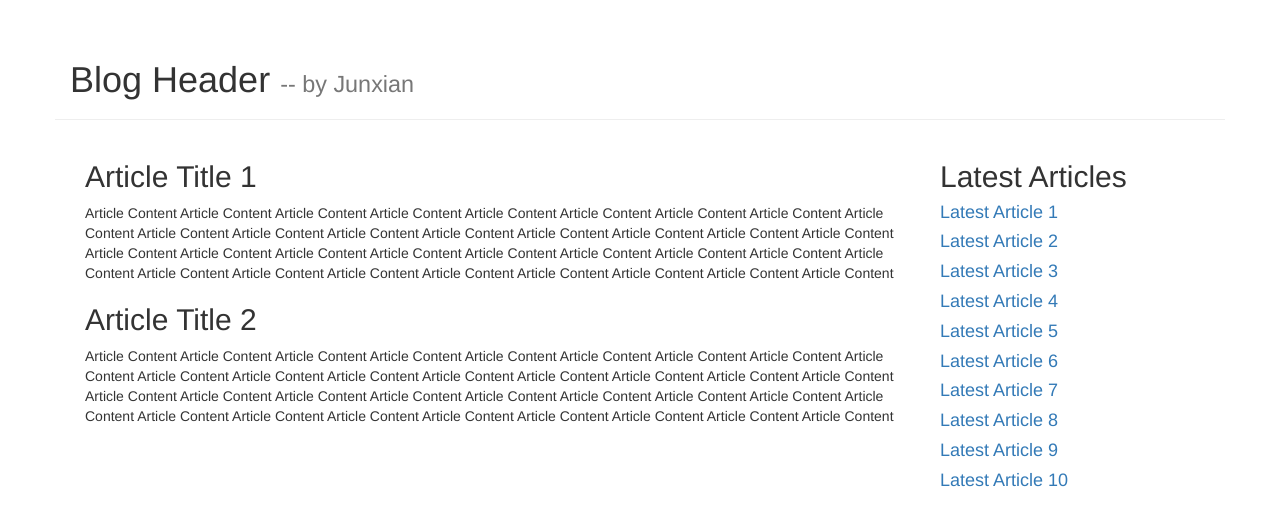
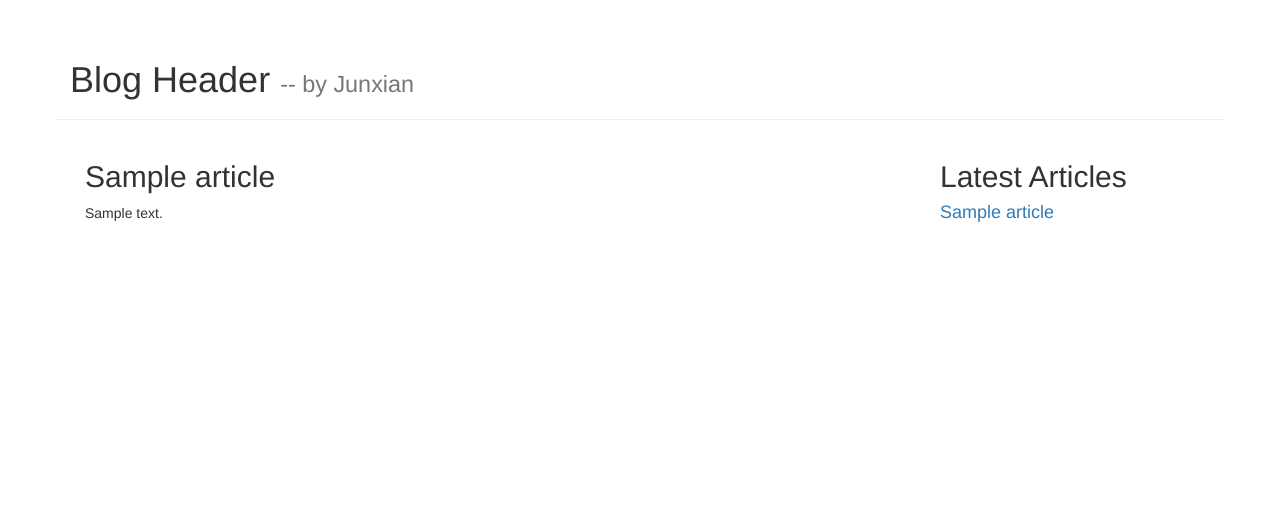
Before and after one commit to jxq0819/static_blog, a Django app: template blog/templates/index.html in a window 1280 px wide. Shown: the top 526 px of the page. Run offline with Django 3.2, Linux system fonts and the light colour scheme; the template is opened without the code that fills it: values that come from a table or form of the project are taken from there, others are empty; tables that the repository leaves empty hold one stand-in row (values such as "Sample post").

Commit message:
Apply Django template to blog home page

```diff
--- a/blog/templates/index.html
+++ b/blog/templates/index.html
@@ -26,41 +26,22 @@
 <div class="container page-body">
     <div class="col-md-9" role="main">
         <div class="body-main">
-            <div>
-                <h2>Article Title 1</h2>
-                <p>Article Content Article Content Article Content Article Content Article Content Article Content
-                    Article Content Article Content Article Content Article Content Article Content Article Content
-                    Article Content Article Content Article Content Article Content Article Content Article Content
-                    Article Content Article Content Article Content Article Content Article Content Article Content
-                    Article Content Article Content Article Content Article Content Article Content Article Content
-                    Article Content Article Content Article Content Article Content
-                </p>
-            </div>
-            <div>
-                <h2>Article Title 2</h2>
-                <p>Article Content Article Content Article Content Article Content Article Content Article Content
-                    Article Content Article Content Article Content Article Content Article Content Article Content
-                    Article Content Article Content Article Content Article Content Article Content Article Content
-                    Article Content Article Content Article Content Article Content Article Content Article Content
-                    Article Content Article Content Article Content Article Content Article Content Article Content
-                    Article Content Article Content Article Content Article Content
-                </p>
-            </div>
+            {% for article in article_list %}
+                <div>
+                    <h2>{{ article.title }}</h2>
+                    <p>
+                        {{ article.brief_content }}
+                    </p>
+                </div>
+            {% endfor %}
         </div>
     </div>
     <div class="col-md-3" role="complementary">
         <div>
             <h2>Latest Articles</h2>
-            <h4><a href="#">Latest Article 1</a></h4>
-            <h4><a href="#">Latest Article 2</a></h4>
-            <h4><a href="#">Latest Article 3</a></h4>
-            <h4><a href="#">Latest Article 4</a></h4>
-            <h4><a href="#">Latest Article 5</a></h4>
-            <h4><a href="#">Latest Article 6</a></h4>
-            <h4><a href="#">Latest Article 7</a></h4>
-            <h4><a href="#">Latest Article 8</a></h4>
-            <h4><a href="#">Latest Article 9</a></h4>
-            <h4><a href="#">Latest Article 10</a></h4>
+            {% for article in article_list %}
+                <h4><a href="#">{{ article.title }}</a></h4>
+            {% endfor %}
         </div>
     </div>
 </div>
--- a/blog/urls.py
+++ b/blog/urls.py
@@ -5,4 +5,5 @@ import blog.views
 urlpatterns = [
     path('hello_world', blog.views.hello_world),
     path('content', blog.views.article_content),
+    path('index', blog.views.get_index_page),
 ]
--- a/blog/views.py
+++ b/blog/views.py
@@ -1,4 +1,5 @@
 from django.http import HttpResponse
+from django.shortcuts import render
 
 from .models import Article
 
@@ -18,3 +19,8 @@ def article_content(request):
         title, brief_content, content, article_id, publish_date)
 
     return HttpResponse(return_str)
+
+
+def get_index_page(request):
+    all_articles = Article.objects.all()
+    return render(request, 'index.html', {'article_list': all_articles})
```
